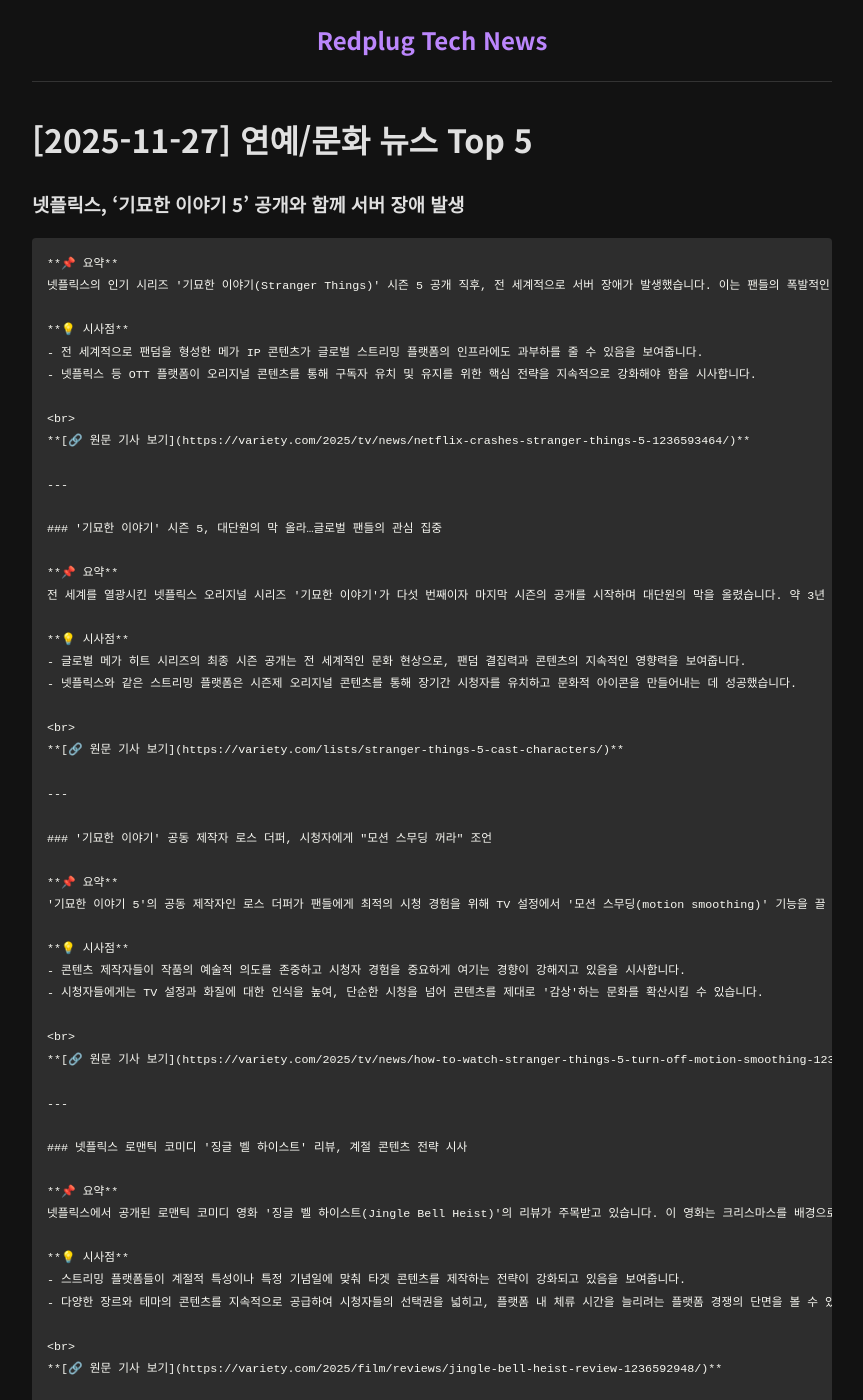
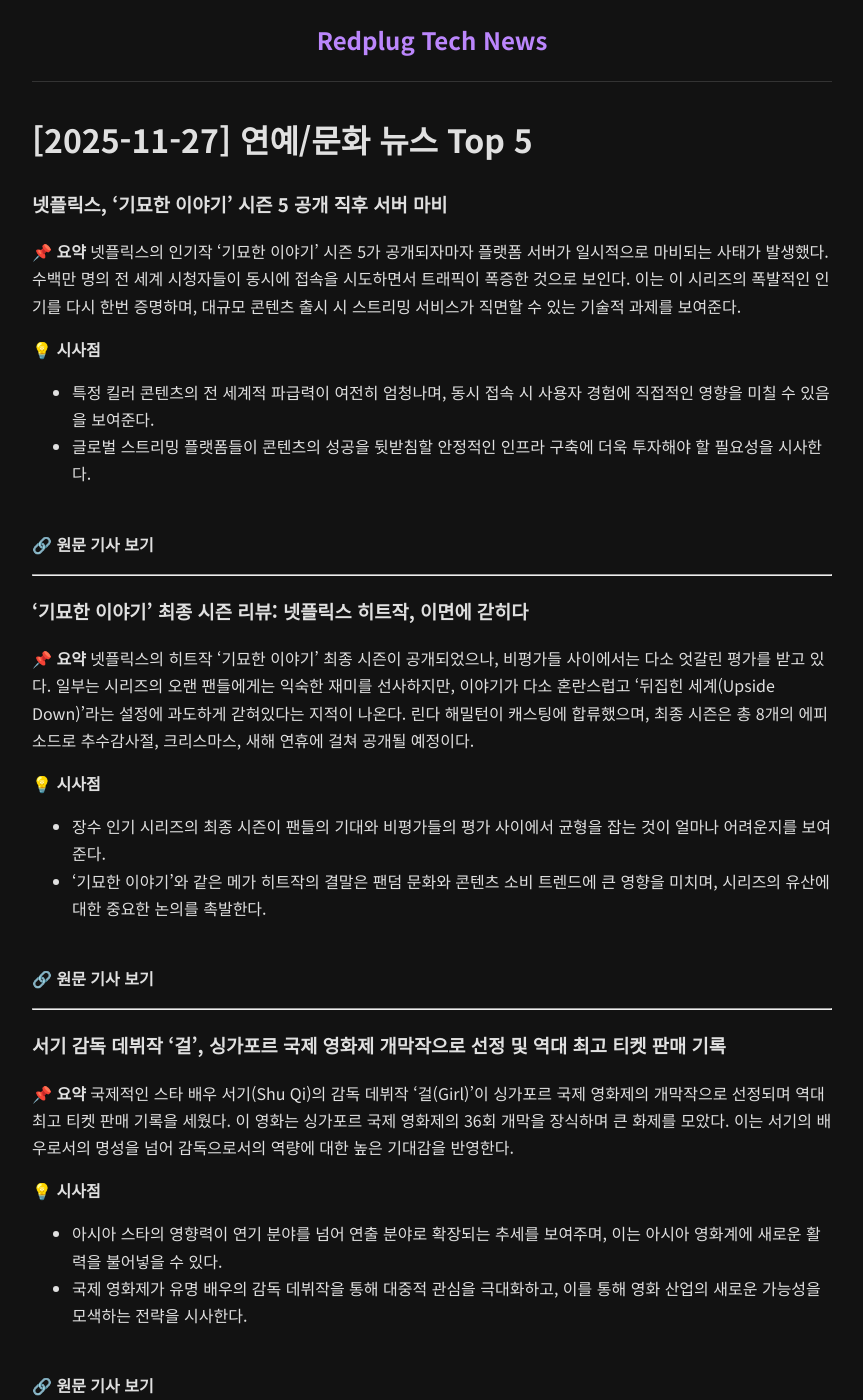
Before and after one commit to redplug/redplug.github.io, a Jekyll site: the page built from _posts/2025-11-27-daily-entertainment-news.md, in a window 1280 px wide and 1400 px high. Shown: the whole window, without its empty margins (208-1071 px from the left). Built offline with Jekyll 4.4.1, drawn with Linux system fonts in a browser that asks for light colours; some of the changed text lies outside the part shown.

Commit message:
Auto-generated blog post

```diff
--- a/_posts/2025-11-27-daily-entertainment-news.md
+++ b/_posts/2025-11-27-daily-entertainment-news.md
@@ -1,79 +1,74 @@
 ---
 layout: default
 title:  "[2025-11-27] 연예/문화 뉴스 Top 5"
-date:   2025-11-27 12:47:38 +0900
+date:   2025-11-27 13:09:27 +0900
 categories: entertainment
 ---
 
-### 넷플릭스, '기묘한 이야기 5' 공개와 함께 서버 장애 발생
+### 넷플릭스, '기묘한 이야기' 시즌 5 공개 직후 서버 마비
+**📌 요약**
+넷플릭스의 인기작 '기묘한 이야기' 시즌 5가 공개되자마자 플랫폼 서버가 일시적으로 마비되는 사태가 발생했다. 수백만 명의 전 세계 시청자들이 동시에 접속을 시도하면서 트래픽이 폭증한 것으로 보인다. 이는 이 시리즈의 폭발적인 인기를 다시 한번 증명하며, 대규모 콘텐츠 출시 시 스트리밍 서비스가 직면할 수 있는 기술적 과제를 보여준다.
 
-    **📌 요약**
-    넷플릭스의 인기 시리즈 '기묘한 이야기(Stranger Things)' 시즌 5 공개 직후, 전 세계적으로 서버 장애가 발생했습니다. 이는 팬들의 폭발적인 접속 시도로 인해 발생한 것으로, 넷플릭스 서버가 일시적으로 마비되는 초유의 사태를 빚었습니다. 이번 사태는 '기묘한 이야기' 시리즈의 엄청난 글로벌 파급력과 넷플릭스 콘텐츠의 영향력을 다시 한번 증명하는 계기가 되었습니다.
+**💡 시사점**
+- 특정 킬러 콘텐츠의 전 세계적 파급력이 여전히 엄청나며, 동시 접속 시 사용자 경험에 직접적인 영향을 미칠 수 있음을 보여준다.
+- 글로벌 스트리밍 플랫폼들이 콘텐츠의 성공을 뒷받침할 안정적인 인프라 구축에 더욱 투자해야 할 필요성을 시사한다.
 
-    **💡 시사점**
-    - 전 세계적으로 팬덤을 형성한 메가 IP 콘텐츠가 글로벌 스트리밍 플랫폼의 인프라에도 과부하를 줄 수 있음을 보여줍니다.
-    - 넷플릭스 등 OTT 플랫폼이 오리지널 콘텐츠를 통해 구독자 유치 및 유지를 위한 핵심 전략을 지속적으로 강화해야 함을 시사합니다.
+<br>
+**[🔗 원문 기사 보기](https://www.hollywoodreporter.com/tv/tv-news/netflix-crashes-stranger-things-season-5-premiere-1236436615/)**
 
-    <br>
-    **[🔗 원문 기사 보기](https://variety.com/2025/tv/news/netflix-crashes-stranger-things-5-1236593464/)**
+---
 
-    ---
+### '기묘한 이야기' 최종 시즌 리뷰: 넷플릭스 히트작, 이면에 갇히다
+**📌 요약**
+넷플릭스의 히트작 '기묘한 이야기' 최종 시즌이 공개되었으나, 비평가들 사이에서는 다소 엇갈린 평가를 받고 있다. 일부는 시리즈의 오랜 팬들에게는 익숙한 재미를 선사하지만, 이야기가 다소 혼란스럽고 '뒤집힌 세계(Upside Down)'라는 설정에 과도하게 갇혀있다는 지적이 나온다. 린다 해밀턴이 캐스팅에 합류했으며, 최종 시즌은 총 8개의 에피소드로 추수감사절, 크리스마스, 새해 연휴에 걸쳐 공개될 예정이다.
 
-    ### '기묘한 이야기' 시즌 5, 대단원의 막 올라…글로벌 팬들의 관심 집중
+**💡 시사점**
+- 장수 인기 시리즈의 최종 시즌이 팬들의 기대와 비평가들의 평가 사이에서 균형을 잡는 것이 얼마나 어려운지를 보여준다.
+- '기묘한 이야기'와 같은 메가 히트작의 결말은 팬덤 문화와 콘텐츠 소비 트렌드에 큰 영향을 미치며, 시리즈의 유산에 대한 중요한 논의를 촉발한다.
 
-    **📌 요약**
-    전 세계를 열광시킨 넷플릭스 오리지널 시리즈 '기묘한 이야기'가 다섯 번째이자 마지막 시즌의 공개를 시작하며 대단원의 막을 올렸습니다. 약 3년 만에 돌아온 최종 시즌은 공개 전부터 뜨거운 기대와 함께 출연진의 근황, 줄거리 추측 등으로 연일 화제를 모았습니다. 이 시리즈는 9년간 이어져 온 여정을 마무리하며 팬들에게 깊은 여운을 선사할 것으로 예상됩니다.
+<br>
+**[🔗 원문 기사 보기](https://www.hollywoodreporter.com/tv/tv-reviews/stranger-things-season-5-review-netflix-1236435461/)**
 
-    **💡 시사점**
-    - 글로벌 메가 히트 시리즈의 최종 시즌 공개는 전 세계적인 문화 현상으로, 팬덤 결집력과 콘텐츠의 지속적인 영향력을 보여줍니다.
-    - 넷플릭스와 같은 스트리밍 플랫폼은 시즌제 오리지널 콘텐츠를 통해 장기간 시청자를 유치하고 문화적 아이콘을 만들어내는 데 성공했습니다.
+---
 
-    <br>
-    **[🔗 원문 기사 보기](https://variety.com/lists/stranger-things-5-cast-characters/)**
+### 서기 감독 데뷔작 '걸', 싱가포르 국제 영화제 개막작으로 선정 및 역대 최고 티켓 판매 기록
+**📌 요약**
+국제적인 스타 배우 서기(Shu Qi)의 감독 데뷔작 '걸(Girl)'이 싱가포르 국제 영화제의 개막작으로 선정되며 역대 최고 티켓 판매 기록을 세웠다. 이 영화는 싱가포르 국제 영화제의 36회 개막을 장식하며 큰 화제를 모았다. 이는 서기의 배우로서의 명성을 넘어 감독으로서의 역량에 대한 높은 기대감을 반영한다.
 
-    ---
+**💡 시사점**
+- 아시아 스타의 영향력이 연기 분야를 넘어 연출 분야로 확장되는 추세를 보여주며, 이는 아시아 영화계에 새로운 활력을 불어넣을 수 있다.
+- 국제 영화제가 유명 배우의 감독 데뷔작을 통해 대중적 관심을 극대화하고, 이를 통해 영화 산업의 새로운 가능성을 모색하는 전략을 시사한다.
 
-    ### '기묘한 이야기' 공동 제작자 로스 더퍼, 시청자에게 "모션 스무딩 꺼라" 조언
+<br>
+**[🔗 원문 기사 보기](https://variety.com/2025/film/festivals/shu-qi-girl-singapore-film-festival-opening-1236593566/)**
 
-    **📌 요약**
-    '기묘한 이야기 5'의 공동 제작자인 로스 더퍼가 팬들에게 최적의 시청 경험을 위해 TV 설정에서 '모션 스무딩(motion smoothing)' 기능을 끌 것을 강력히 권고했습니다. 그는 이 기능이 드라마의 본질을 해치는 "쓰레기"라고 표현하며, 몰입감을 저해할 수 있다고 지적했습니다. 이는 콘텐츠 제작자가 자신의 작품이 의도된 방식으로 시청되기를 바라는 열망을 보여주는 동시에, 시청 환경에 대한 대중의 인식을 높이는 계기가 되었습니다.
+---
 
-    **💡 시사점**
-    - 콘텐츠 제작자들이 작품의 예술적 의도를 존중하고 시청자 경험을 중요하게 여기는 경향이 강해지고 있음을 시사합니다.
-    - 시청자들에게는 TV 설정과 화질에 대한 인식을 높여, 단순한 시청을 넘어 콘텐츠를 제대로 '감상'하는 문화를 확산시킬 수 있습니다.
+### '기묘한 이야기' 제작자 로스 더퍼, 시즌 5 시청을 위한 TV 설정 팁 공유: "모션 스무딩 같은 '쓰레기'는 꺼라"
+**📌 요약**
+'기묘한 이야기 5' 공개를 앞두고 시리즈 공동 제작자 로스 더퍼가 인스타그램을 통해 시청자들에게 TV 설정 팁을 전달했다. 그는 특히 '모션 스무딩'과 같은 '쓰레기' 기능들을 끌 것을 강력히 권장하며, 제작자가 의도한 시청 경험을 강조했다. 이는 콘텐츠의 시각적 완성도를 중요하게 여기는 제작자들의 메시지를 담고 있다.
 
-    <br>
-    **[🔗 원문 기사 보기](https://variety.com/2025/tv/news/how-to-watch-stranger-things-5-turn-off-motion-smoothing-1236593441/)**
+**💡 시사점**
+- 콘텐츠 제작자들이 시청 환경까지 신경 쓰며 작품의 몰입도와 예술적 의도를 지키려는 노력을 보여준다.
+- 대중에게 시각 기술에 대한 인식을 높이고, TV 제조업체들에게는 시청 경험을 저해하지 않는 기능 개발에 대한 고민을 촉구하는 계기가 될 수 있다.
 
-    ---
+<br>
+**[🔗 원문 기사 보기](https://variety.com/2025/tv/news/how-to-watch-stranger-things-5-turn-off-motion-smoothing-1236593441/)**
 
-    ### 넷플릭스 로맨틱 코미디 '징글 벨 하이스트' 리뷰, 계절 콘텐츠 전략 시사
+---
 
-    **📌 요약**
-    넷플릭스에서 공개된 로맨틱 코미디 영화 '징글 벨 하이스트(Jingle Bell Heist)'의 리뷰가 주목받고 있습니다. 이 영화는 크리스마스를 배경으로 두 이방인이 복수극을 벌이는 유쾌한 이야기를 담고 있으며, 가벼운 범죄극과 로맨틱 코미디 요소를 결합했습니다. 이는 넷플릭스가 특정 시기나 장르에 특화된 콘텐츠를 꾸준히 제작하여 다양한 시청자층을 공략하고, 구독자 이탈을 방지하려는 전략의 일환으로 해석될 수 있습니다.
+### 故 이순재·송대관·전유성, 2025년 연예계를 떠난 큰 별들…안타까움
+**📌 요약**
+2025년 한 해 동안 배우 이순재, 가수 송대관, 코미디언 전유성 등 한국 연예계의 오랜 기간 활약했던 여러 큰 별들이 세상을 떠나며 많은 이들에게 안타까움을 주고 있다. 이들은 각자의 분야에서 독보적인 존재감을 보였으며, 한국 대중문화의 황금기를 이끌었던 주역들이다. 연이은 원로 스타들의 부고는 한 시대의 종말을 알리는 상징적인 사건으로 받아들여지고 있다.
 
-    **💡 시사점**
-    - 스트리밍 플랫폼들이 계절적 특성이나 특정 기념일에 맞춰 타겟 콘텐츠를 제작하는 전략이 강화되고 있음을 보여줍니다.
-    - 다양한 장르와 테마의 콘텐츠를 지속적으로 공급하여 시청자들의 선택권을 넓히고, 플랫폼 내 체류 시간을 늘리려는 플랫폼 경쟁의 단면을 볼 수 있습니다.
+**💡 시사점**
+- 한국 대중문화의 한 시대를 풍미했던 원로 아티스트들의 부재는 세대교체를 넘어선 문화적 향수를 불러일으키고, 그들의 업적을 재조명하는 계기가 된다.
+- 글로벌 영향력을 가진 K-콘텐츠 시장에서, 과거를 이끌었던 베테랑들의 유산과 새로운 세대의 등장이 교차하는 중요한 전환점을 시사한다.
 
-    <br>
-    **[🔗 원문 기사 보기](https://variety.com/2025/film/reviews/jingle-bell-heist-review-1236592948/)**
+<br>
+**[🔗 원문 기사 보기](https://news.google.com/rss/articles/CBMiZEFVX3lxTFBQTXJIdmZEUDQ5dDhuWkZxeUJySUI1SEx3NnhFTzRIRER1cWVmeTNTTElkdU8yNDlBeWdpd2tCRzZrRDZROVJEU3dHZ2FGV2MtaTVLemdrLVNIQmlqMW5BdUxySFQ?oc=5)**
 
-    ---
-
-    ### 이순재·송대관·전유성, 연예계 큰 별들 진 2025년…안타까움 [N이슈]
-
-    **📌 요약**
-    최근 배우 이순재 님을 비롯해 송대관 님, 전유성 님 등 한국 연예계를 대표하는 큰 별들이 세상을 떠나며 많은 이들의 안타까움을 자아내고 있습니다. 이순재 님은 오랜 시간 한국 드라마와 영화에서 활약하며 국민 배우로 사랑받았으며, 송대관 님과 전유성 님 또한 각자의 분야에서 독보적인 존재감으로 대중문화 발전에 기여했습니다. 이들의 부재는 한국 연예계에 큰 공백을 남길 것으로 보입니다.
-
-    **💡 시사점**
-    - 오랜 시간 대중의 사랑을 받아온 원로 스타들의 부재는 한 시대의 마감을 알리는 동시에, 해당 분야에 큰 영향력을 미쳤던 인물들의 유산을 재조명하는 계기가 됩니다.
-    - K-컬처의 글로벌 영향력이 커지는 가운데, 한국 연예계의 주요 인물들의 소식은 국내를 넘어 해외 팬들에게도 영향을 미칠 수 있음을 시사합니다.
-
-    <br>
-    **[🔗 원문 기사 보기](https://news.google.com/rss/articles/CBMiZEFVX3lxTFBQTXJIdmZEUDQ5dDhuWkZxeUJySUI1SEx3NnhFTzRIRER1cWVmeTNTTElkdU8yNDlBeWdpd2tCRzZrRDZROVJEU3dHZ2FGV2MtaTVLemdrLVNIQmlqMW5BdUxySFQ?oc=5)**
-
-    ---
+---
 
 <br>
 
```
Also changed, not shown: _posts/2025-11-27-daily-it-news.md (+31 -29 lines).
